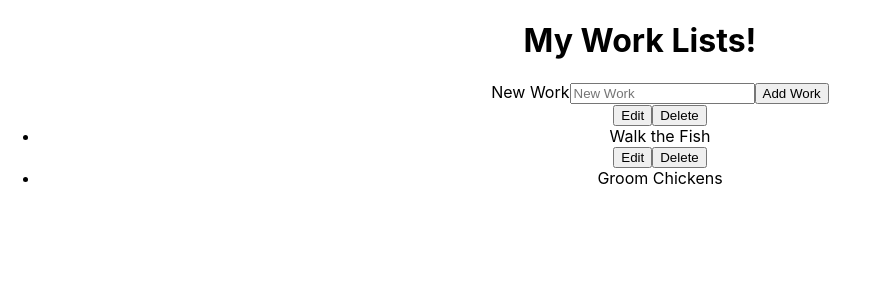
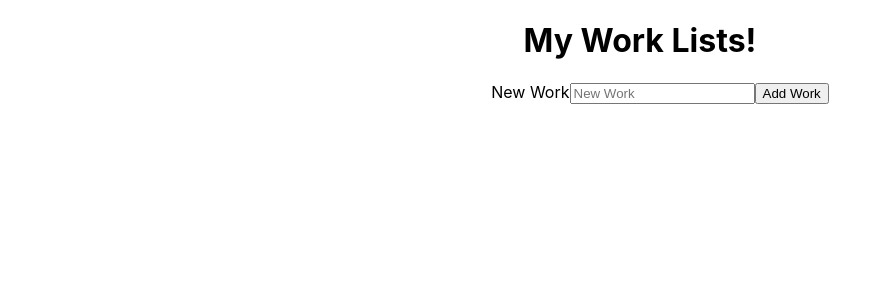
Before and after one commit to mizan4392/myworklists, a React (Create React App) app: page / in a window 1280 px wide. Shown: the top 300 px of the page, without its empty margins (0-869 px from the left). Built offline with nearby package versions, Linux system fonts and the light colour scheme.

Commit message:
added deleting todos funcunality

```diff
--- a/package.json
+++ b/package.json
@@ -5,7 +5,8 @@
   "dependencies": {
     "react": "^16.8.6",
     "react-dom": "^16.8.6",
-    "react-scripts": "3.0.1"
+    "react-scripts": "3.0.1",
+    "uuid": "^3.3.2"
   },
   "scripts": {
     "start": "react-scripts start",
--- a/src/Components/TodoLists/TodoForm/TodoForm.js
+++ b/src/Components/TodoLists/TodoForm/TodoForm.js
@@ -1,4 +1,5 @@
-import React, { Component } from 'react'
+import React, { Component } from 'react';
+import uuid from 'uuid/v4';
 import './TodoForm.css';
 
 
@@ -20,7 +21,7 @@ class TodoForm extends Component {
 
     handleSubmit(e){
         e.preventDefault();
-        this.props.CreateTodos(this.state);
+        this.props.CreateTodos({...this.state,id:uuid()});
         this.setState({task:""});
 
     }
--- a/src/Components/TodoLists/TodoLists.js
+++ b/src/Components/TodoLists/TodoLists.js
@@ -7,7 +7,12 @@ class TodoLists extends Component {
 
     constructor(props){
         super(props);
-        this.state = {todos: [{task:"Walk the Fish"},{task:"Groom Chickens"}]}
+        this.state = {
+            todos: []
+        };
+
+        this.create = this.create.bind(this);
+        this.remove = this.remove.bind(this);
     }
 
     create(newTodo){
@@ -16,10 +21,20 @@ class TodoLists extends Component {
         })
     }
 
+    remove(id){
+        this.setState({
+            todos:this.state.todos.filter(t => t.id !== id)
+        })
+    }
+
     render() {
 
         const todos = this.state.todos.map(todo =>{
-            return <Todos task={todo.task}/>
+            return <Todos
+            task={todo.task}
+            key={todo.id}
+            id={todo.id}
+            removeTodo={this.remove}/>
         });
 
         return (
--- a/src/Components/TodoLists/Todos/Todos.js
+++ b/src/Components/TodoLists/Todos/Todos.js
@@ -3,11 +3,21 @@ import './Todos.css';
 
 
 class Todos extends Component {
+
+    constructor(props){
+        super(props);
+
+        this.handelRemove = this.handelRemove.bind(this);
+    }
+
+    handelRemove(){
+        this.props.removeTodo(this.props.id);
+    }
     render() {
         return (
             <div>
                 <button>Edit</button>
-                <button>Delete</button>
+                <button onClick={this.handelRemove}>Delete</button>
                 <li>{this.props.task}</li>
             </div>
         )
```
